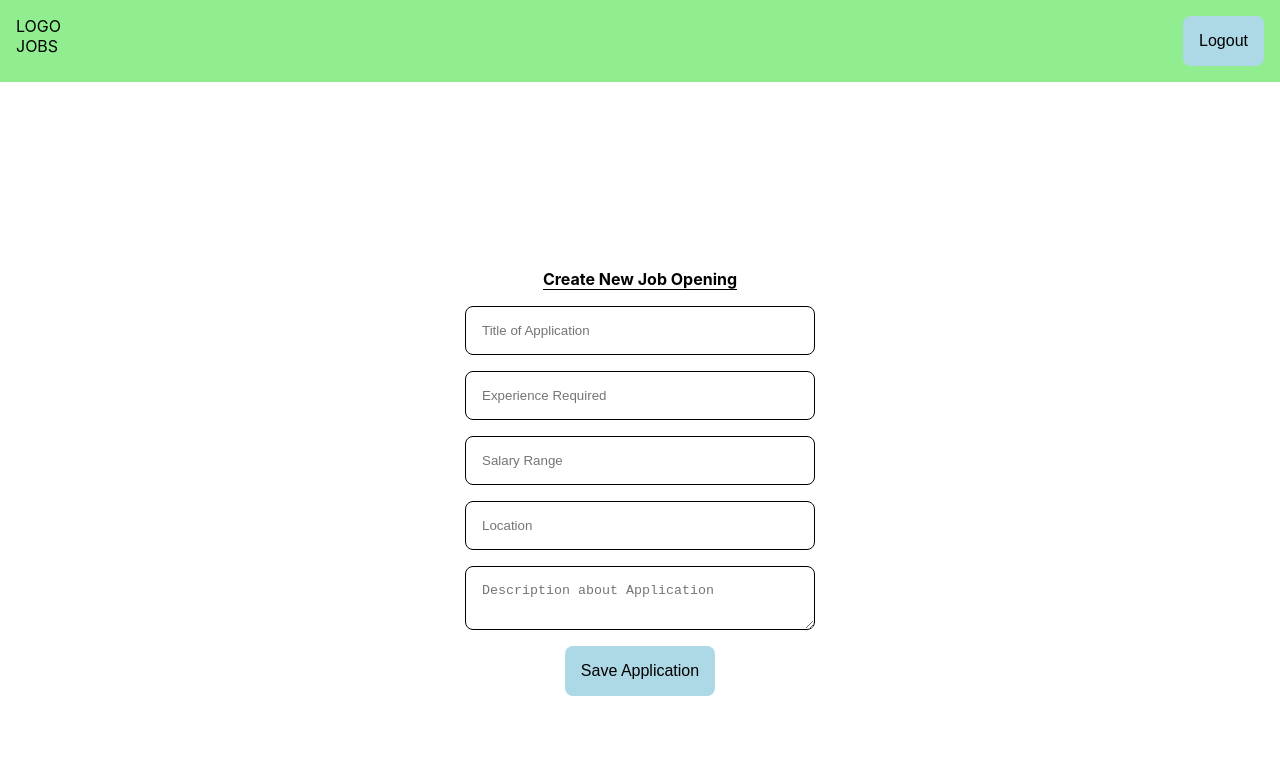
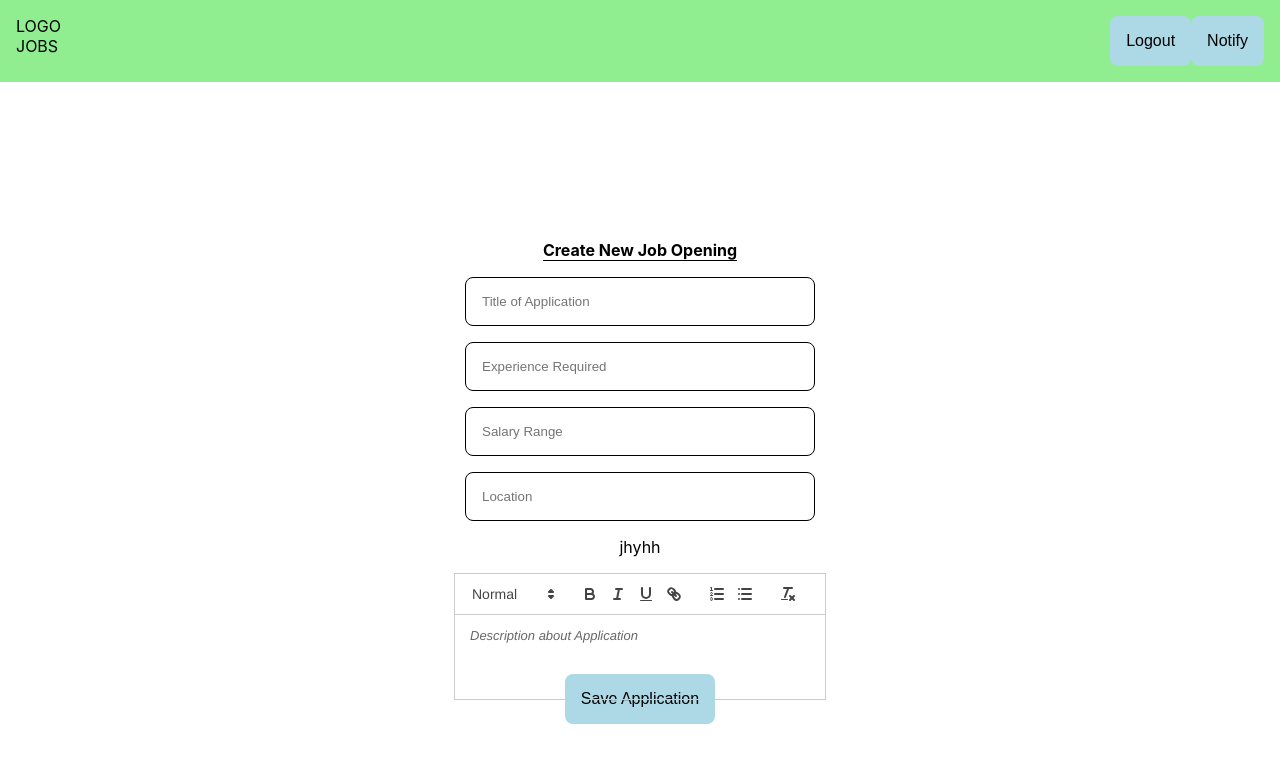
Before and after one commit to beincharacter/jobs, a React (Create React App) app: page /create-application in a window 1280 px wide. Shown: the top 762 px of the page. Built offline with nearby package versions, Linux system fonts and the light colour scheme; no server answers; the database is empty.

Commit message:
toaster add

```diff
--- a/package.json
+++ b/package.json
@@ -20,6 +20,7 @@
     "react-quill": "^2.0.0",
     "react-router-dom": "^6.23.1",
     "react-scripts": "5.0.1",
+    "react-toastify": "^10.0.5",
     "sass": "^1.77.2",
     "scss": "^0.2.4",
     "web-vitals": "^2.1.4",
--- a/src/App.js
+++ b/src/App.js
@@ -9,12 +9,14 @@ import Application from './pages/Application.js';
 import ApplicationDetails from './pages/ApplicationDetails.js';
 import ApplicantArea from './pages/ApplicantArea.js';
 import { Header } from './components/Header.js';
+import { Toaster } from './components/Toaster'; // Import the Toaster component
 
 const App = () => {
     return (
         <Router>
             <OrganizationProvider>
                 <HeaderWrapper />
+                <Toaster /> {/* Add the Toaster component here */}
                 <Routes>
                     <Route path="/" element={<Home />} />
                     <Route path="/register" element={<OrganizationRegistration />} />
@@ -28,7 +30,6 @@ const App = () => {
     );
 };
 
-
 const HeaderWrapper = () => {
     const location = useLocation();
     const shouldShowHeader = location.pathname !== '/' && location.pathname !== '/register';
--- a/src/components/Header.js
+++ b/src/components/Header.js
@@ -1,13 +1,15 @@
-import { useNavigate } from "react-router-dom";
+import React from 'react';
+import { useNavigate } from 'react-router-dom';
+import { notify } from '../components/Toaster'; // Adjust the path as necessary
 import "../scss/Header.scss";
 
 export const Header = () => {
     const navigate = useNavigate();
 
-    const handleClick = () => {
+    const handleLogout = () => {
         localStorage.clear();
         navigate("/");
-    }
+    };
 
     return (
         <>
@@ -17,9 +19,10 @@ export const Header = () => {
                 <div>JOBS</div>
             </div>
             <div>
-                <button onClick={handleClick}>Logout</button>
+                <button onClick={handleLogout}>Logout</button>
+                <button onClick={notify}>Notify</button> {/* Add Notify button */}
             </div>
         </div>
         </>
-    )
-}
+    );
+};
--- /dev/null
+++ b/src/components/Toaster.js
@@ -0,0 +1,8 @@
+import { ToastContainer, toast } from 'react-toastify';
+import 'react-toastify/dist/ReactToastify.css';
+
+export const notify = () => toast("This is a toast notification!");
+
+export const Toaster = () => {
+  return <ToastContainer />;
+};
--- a/src/pages/Application.js.js
+++ b/src/pages/Application.js.js
@@ -3,6 +3,8 @@ import "../scss/Application.scss";
 import { useNavigate } from 'react-router-dom';
 import { useOrganization } from '../utils/OrganizationContext';
 import FirebaseService from '../utils/firebaseService';
+import ReactQuill from 'react-quill';
+import 'react-quill/dist/quill.snow.css';
 
 const Application = () => {
     const [title, setTitle] = useState('');
@@ -65,11 +67,12 @@ const Application = () => {
                 placeholder="Location"
                 value={location}
                 onChange={(e) => setLocation(e.target.value)}
-            />
-            <textarea
+            />jhyhh
+            <ReactQuill
+                value={description}
+                onChange={setDescription}
                 placeholder="Description about Application"
-                value={description}
-                onChange={(e) => setDescription(e.target.value)}
+                className='asas'
             />
             <button onClick={handleSave}>Save Application</button>
         </div>
```
Also changed, not shown: 1 other file (tests, documents, lock files or other folders).
